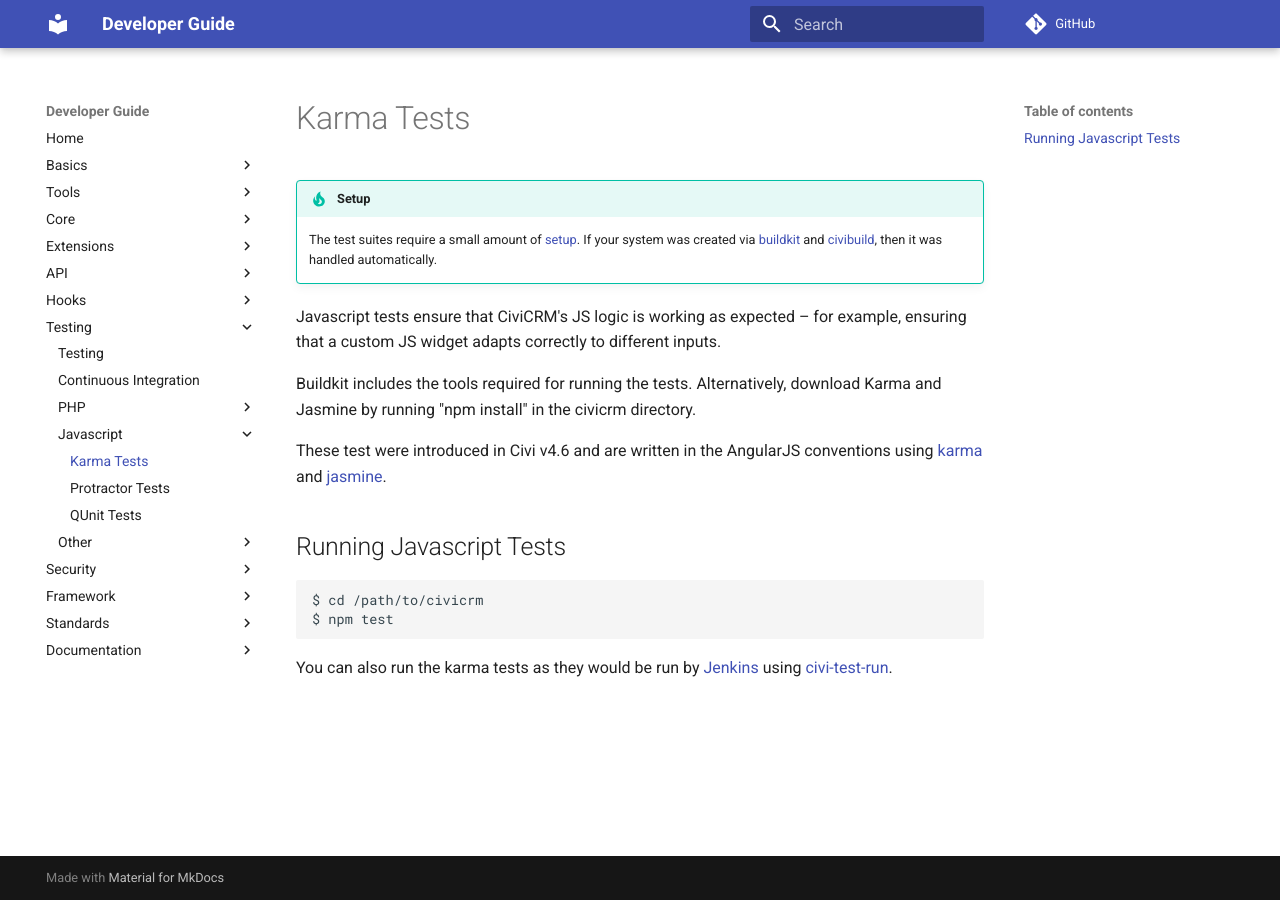
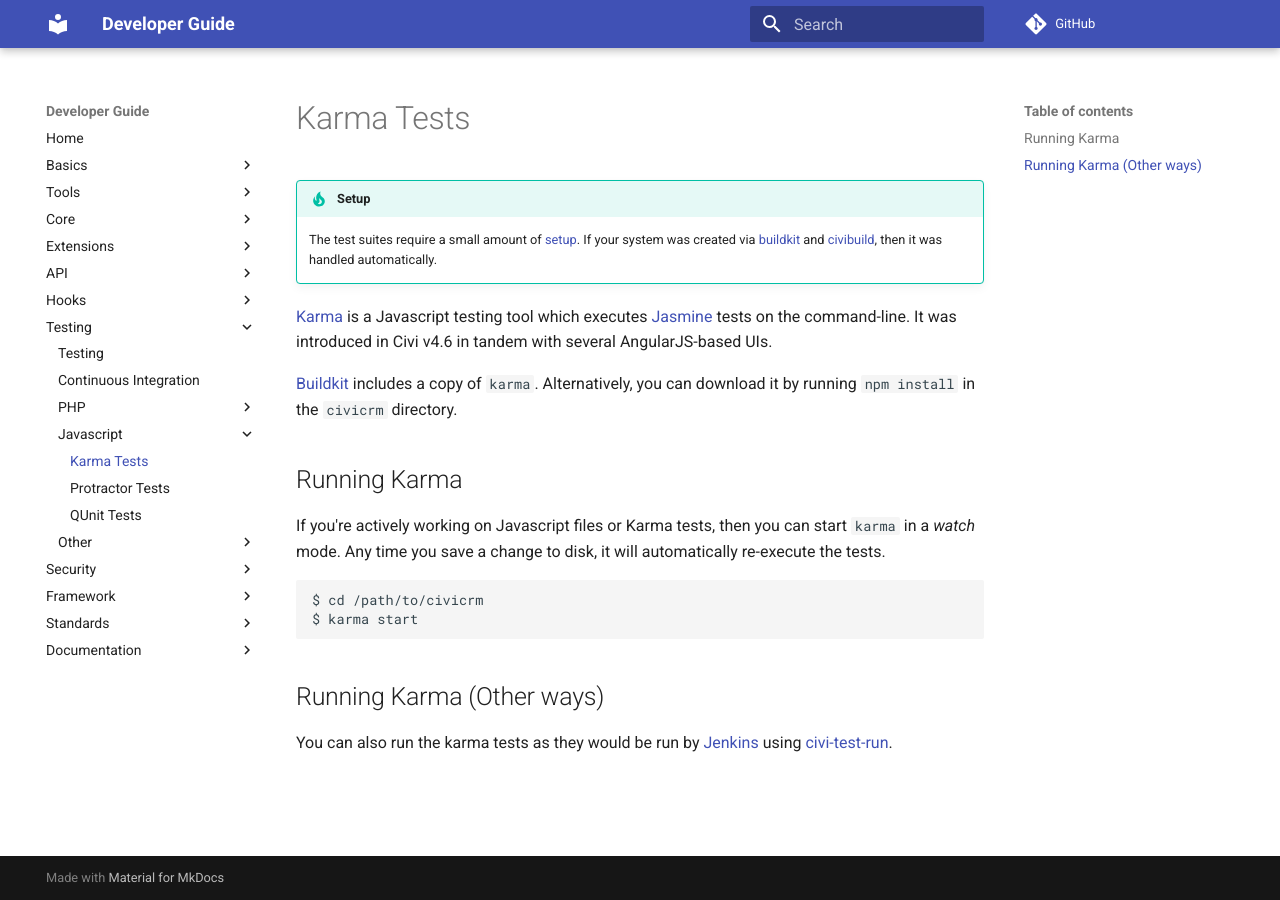
Before and after one commit to civicrm/civicrm-dev-docs, an MkDocs documentation site: the page built from docs/testing/karma.md, in a window 1280 px wide. Built offline with MkDocs 1.6.1 and Material for MkDocs 9.7.7, drawn with Linux system fonts in a browser that asks for light colours; comment, search, counter and statistics services are not loaded; old or Windows-style settings are respelled for this version of MkDocs.

Commit message:
testing/karma.md - Don't imply that Karma===Javascript

````diff
--- a/docs/testing/karma.md
+++ b/docs/testing/karma.md
@@ -3,23 +3,26 @@
     The test suites require a small amount of [setup](/testing/index.md#setup).  If your system was created via [buildkit](/tools/buildkit.md) and
     [civibuild](/tools/civibuild.md), then it was handled automatically.
 
-Javascript tests ensure that CiviCRM's JS logic is working as expected –
-for example, ensuring that a custom JS widget adapts correctly to different inputs.
+[Karma] is a Javascript testing tool which executes [Jasmine] tests on the command-line.
+It was introduced  in Civi v4.6 in tandem with several AngularJS-based UIs.
 
-Buildkit includes the tools required for running the tests. Alternatively,
-download Karma and Jasmine by running "npm install" in the civicrm directory.
+[Buildkit](/tools/buildkit.md) includes a copy of `karma`. Alternatively,
+you can download it by running `npm install` in the `civicrm` directory.
 
-These test were introduced in Civi v4.6 and are written in the AngularJS
-conventions using [karma] and [jasmine].
+## Running Karma
 
-## Running Javascript Tests
+If you're actively working on Javascript files or Karma tests, then you can
+start `karma` in a *watch* mode.  Any time you save a change to disk, it
+will automatically re-execute the tests.
 
 ```bash
 $ cd /path/to/civicrm
-$ npm test
+$ karma start
 ```
+
+## Running Karma (Other ways)
 
 You can also run the karma tests as they would be run by [Jenkins](/testing/continuous-integration.md) using [civi-test-run](/tools/civi-test-run.md).
 
-[karma]: https://karma-runner.github.io/1.0/index.html
-[jasmine]: https://jasmine.github.io/2.1/introduction.html
+[Karma]: https://karma-runner.github.io/1.0/index.html
+[Jasmine]: https://jasmine.github.io/2.1/introduction.html
````
